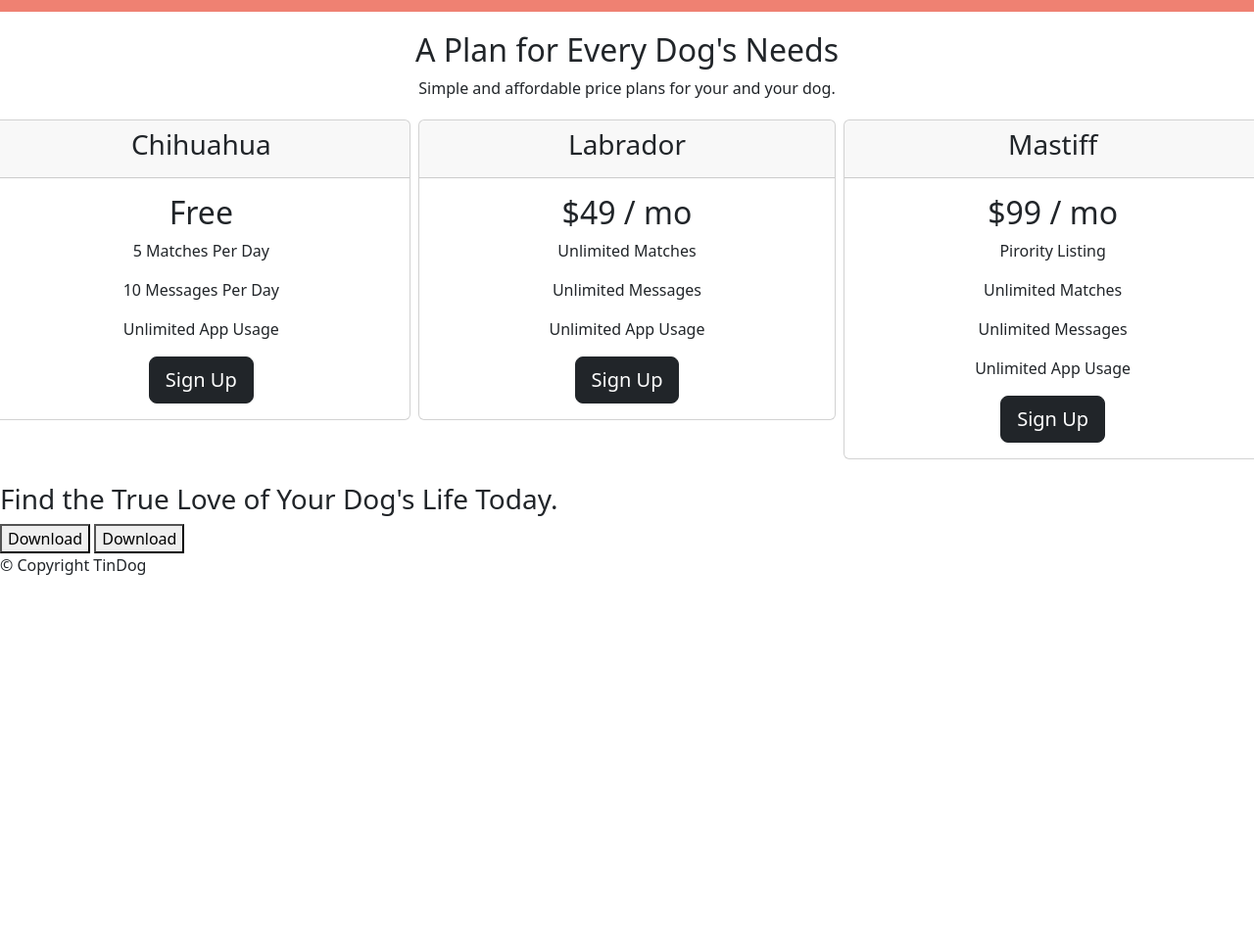
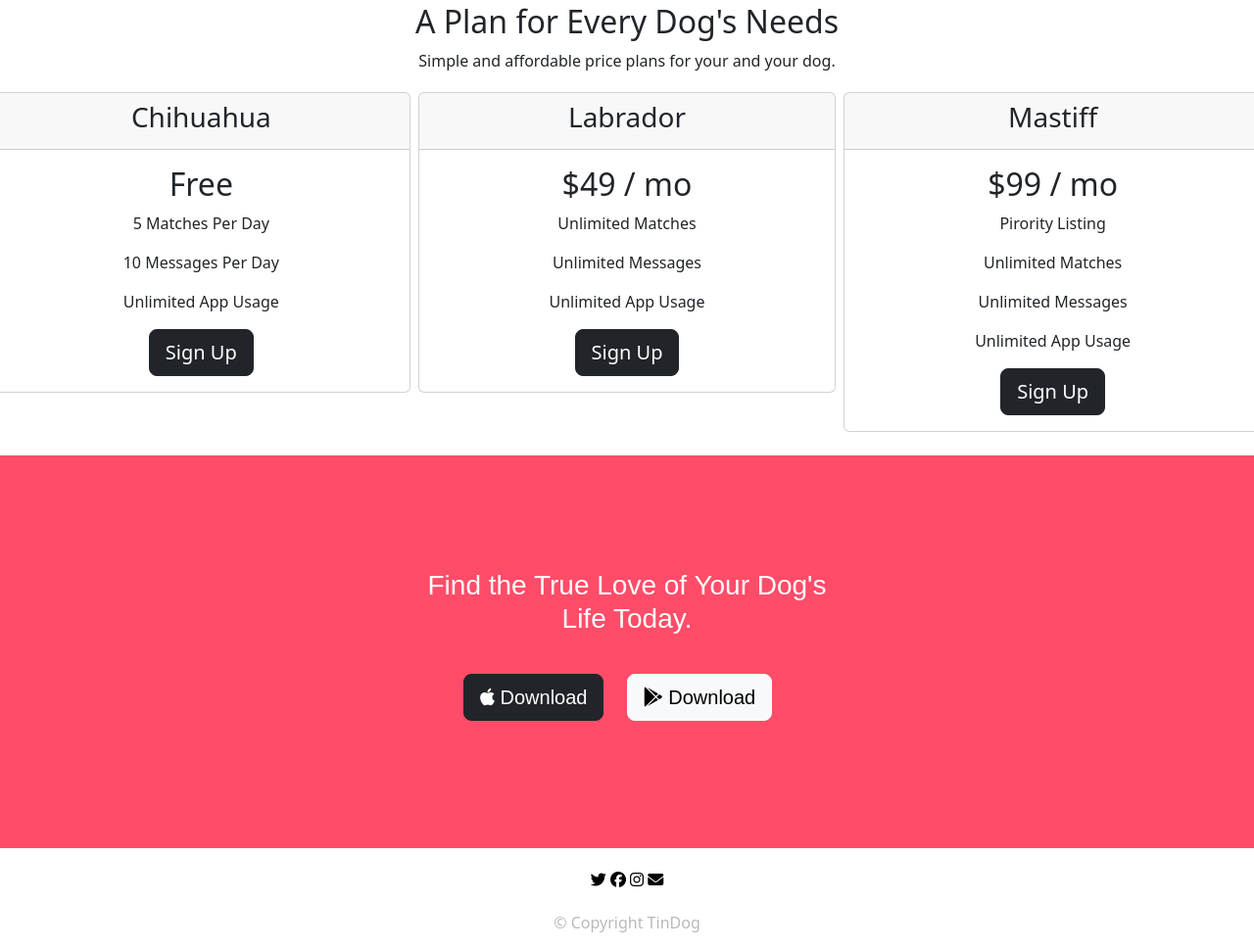
Before and after one commit to nicknurse91/tindog, a plain HTML site: page tindog/index.html in a window 1280 px wide. Shown: the part 1602-2572 px from the top of the page at 98% size. Before the commit the page ends 2207 px from the top, so only its background shows below. Drawn offline with nearby package versions, Linux system fonts and the light colour scheme.

Commit message:
finished project!

```diff
--- a/tindog/css/styles.css
+++ b/tindog/css/styles.css
@@ -40,6 +40,8 @@
 #title {
     background-color: #ff4c68;
     color: #fff;
+
+
 }
 
 h1 {
@@ -51,11 +53,26 @@ h1 {
 
 .container-fluid {
     padding: 3% 15% 3% 15%;
+    padding-bottom: 10px;
 }
 
 .title-image {
     width: 60%;
     rotate: 25deg;
+    position: relative;
+    top: 300px;
+    right: 10%;
+}
+
+@media (max-width: 900px) {
+    .title-image {
+        position: static;
+        transform: rotate(0);
+    }
+
+    #title {
+        text-align: center;
+    }
 }
 
 .download-btn {
@@ -75,6 +92,8 @@ h1 {
     text-align: center;
     font-family: 'Montserrat', sans-serif;
     padding: 7% 14%;
+    background-color: #fff;
+    position: relative;
 }
 
 .icon {
@@ -164,6 +183,25 @@ h1 {
 /* CALL TO ACTION */
 
 
+#cta {
+    background-color: #ff4c68;
+    text-align: center;
+    color: white;
+    font-family: 'Montserrat-black', sans-serif;
+    padding: 7% 15%
+}
+
+
 
 
 /* FOOTER */
+ .itag2 {
+    color: #000;
+    margin: 20px 10px;
+ }
+
+#footer {
+    text-align: center;
+    background-color: #fff;
+    color: #b9b9b9;
+}
--- a/tindog/index.html
+++ b/tindog/index.html
@@ -191,11 +191,11 @@
   <!-- Call to Action -->
 
   <section id="cta">
-
-    <h3>Find the True Love of Your Dog's Life Today.</h3>
-    <button type="button">Download</button>
-    <button type="button">Download</button>
-
+    <div class="container-fluid">
+      <h3 class="ctah3">Find the True Love of Your Dog's <br> Life Today.</h3>
+      <button type="button" class="btn btn-dark btn-lg download-btn"><i class="fa-brands fa-apple"></i> Download</button>
+      <button type="button" class="btn btn-light btn-lg download-btn"><i class="fa-brands fa-google-play"></i> Download</button>
+    </div>
   </section>
 
 
@@ -203,6 +203,12 @@
 
   <footer id="footer">
 
+    <div class="itag2">
+      <i class="fa-brands fa-twitter"></i>
+      <i class="fa-brands fa-facebook"></i>
+      <i class="fa-brands fa-instagram"></i>
+      <i class="fa-solid fa-envelope"></i>
+  </div>
     <p>© Copyright TinDog</p>
 
   </footer>
```
